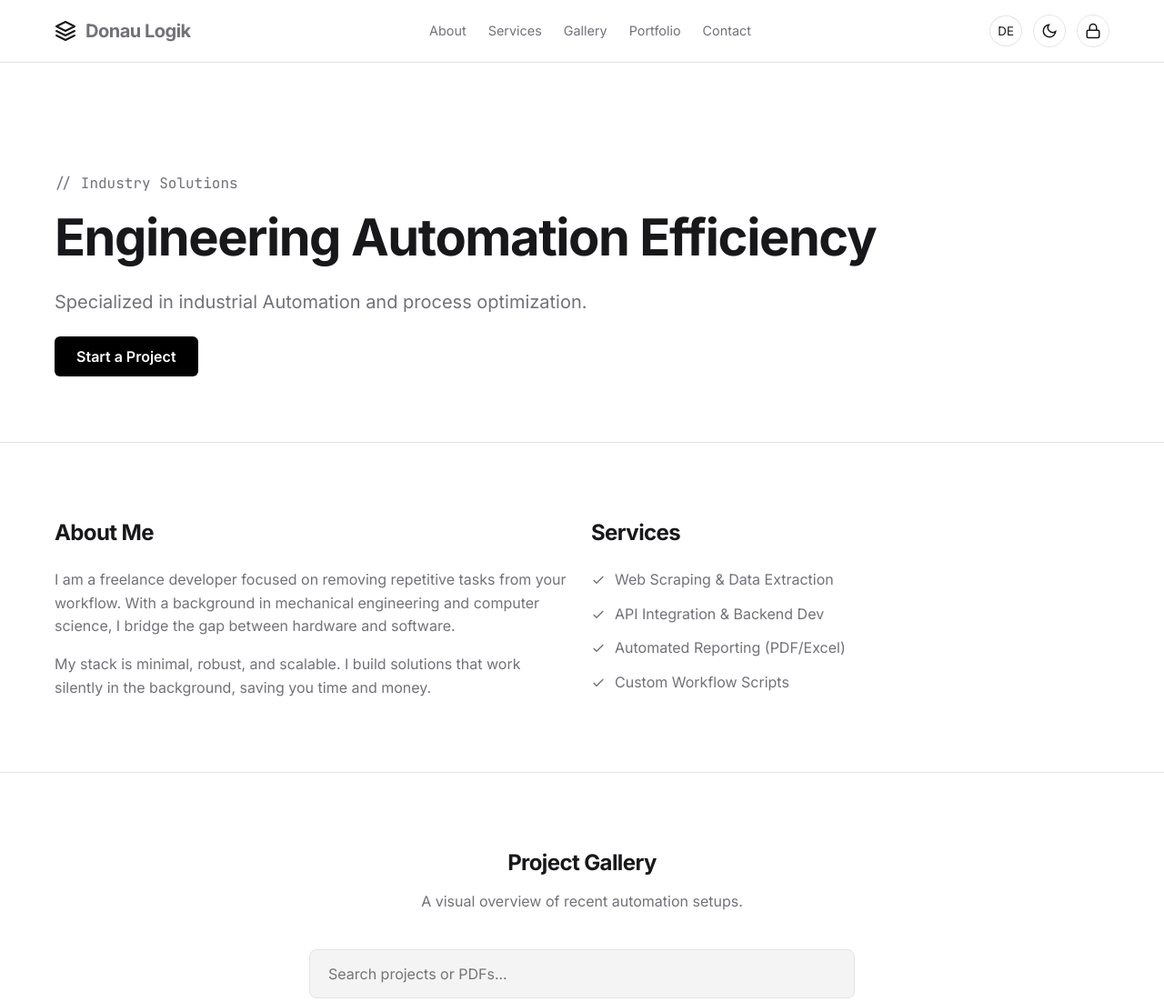
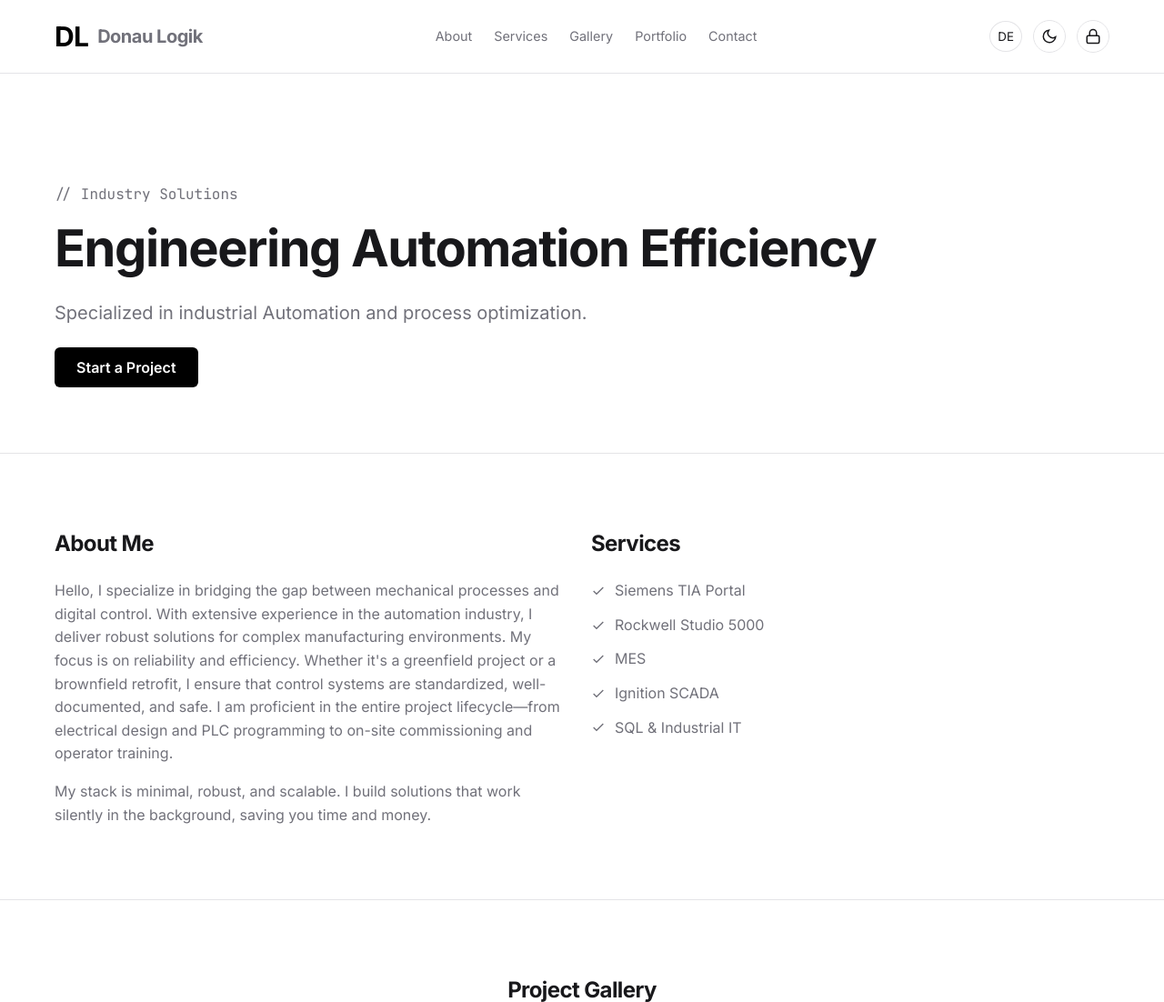
Before and after one commit to MedramyMH/adrean, a Flask app: page / in a window 1280 px wide. Shown: the top 1102 px of the page at 91% size. Run offline with Flask 3, Linux system fonts and the light colour scheme; data that the repository does not hold is empty; some libraries are stand-ins or nearby versions.

Commit message:
Enhance theme support and update content
Updated logo colors for light and dark themes, revised about section text, and modified services list. Added theme toggle functionality.

```diff
--- a/templates/index.html
+++ b/templates/index.html
@@ -87,6 +87,15 @@
 
         .logo { font-size: 1.25rem; display: flex; align-items: center; gap: 10px; }
         .logo span { color: var(--text-secondary); }
+
+        .logo-mark {
+            color: #000000; /* default for light theme */
+        }
+
+        [data-theme="dark"] .logo-mark {
+            color: #fff; /* white in dark mode */
+        }
+
 
         .nav-links { display: flex; gap: 24px; }
         .nav-links a { font-size: 0.9rem; font-weight: 500; color: var(--text-secondary); }
@@ -310,10 +319,13 @@
     <!-- NAV -->
     <nav>
         <div class="container nav-inner">
+
             <a href="#" class="logo">
-                <svg width="24" height="24" viewBox="0 0 24 24" fill="none" stroke="currentColor" stroke-width="2" stroke-linecap="round" stroke-linejoin="round"><path d="M12 2L2 7l10 5 10-5-10-5z"/><path d="M2 17l10 5 10-5"/><path d="M2 12l10 5 10-5"/></svg>
+                <h2 class="logo-mark">DL</h2>
                 <span>Donau Logik</span>
             </a>
+
+
 
             <div class="nav-links">
                 <a href="#about" data-i18n="nav_about">About</a>
@@ -354,8 +366,14 @@
                     <div>
                         <h2 style="margin-bottom: 20px;" data-i18n="about_title">About Me</h2>
                         <p style="color: var(--text-secondary); margin-bottom: 16px;" data-i18n="about_text_1">
-                            I am a freelance developer focused on removing repetitive tasks from your workflow.
-                            With a background in mechanical engineering and computer science, I bridge the gap between hardware and software.
+                            <!-- I am a freelance developer focused on removing repetitive tasks from your workflow.
+                            With a background in mechanical engineering and computer science, I bridge the gap between hardware and software. -->
+                             Hello, I specialize in bridging the gap between mechanical processes and digital control.
+                             With extensive experience in the automation industry, I deliver robust solutions for complex manufacturing environments.
+
+                            My focus is on reliability and efficiency. Whether it's a greenfield project or a brownfield retrofit, I ensure that
+                            control systems are standardized, well-documented, and safe. I am proficient in the entire project lifecycle—from
+                            electrical design and PLC programming to on-site commissioning and operator training.
                         </p>
                         <p style="color: var(--text-secondary);" data-i18n="about_text_2">
                             My stack is minimal, robust, and scalable. I build solutions that work silently in the background, saving you time and money.
@@ -364,10 +382,11 @@
                     <div>
                         <h2 style="margin-bottom: 20px;" data-i18n="services_title">Services</h2>
                         <ul style="color: var(--text-secondary); display: flex; flex-direction: column; gap: 12px;">
-                            <li class="flex"><svg width="16" height="16" viewBox="0 0 24 24" fill="none" stroke="currentColor" stroke-width="2"><polyline points="20 6 9 17 4 12"></polyline></svg> <span data-i18n="srv_1">Web Scraping & Data Extraction</span></li>
-                            <li class="flex"><svg width="16" height="16" viewBox="0 0 24 24" fill="none" stroke="currentColor" stroke-width="2"><polyline points="20 6 9 17 4 12"></polyline></svg> <span data-i18n="srv_2">API Integration & Backend Dev</span></li>
-                            <li class="flex"><svg width="16" height="16" viewBox="0 0 24 24" fill="none" stroke="currentColor" stroke-width="2"><polyline points="20 6 9 17 4 12"></polyline></svg> <span data-i18n="srv_3">Automated Reporting (PDF/Excel)</span></li>
-                            <li class="flex"><svg width="16" height="16" viewBox="0 0 24 24" fill="none" stroke="currentColor" stroke-width="2"><polyline points="20 6 9 17 4 12"></polyline></svg> <span data-i18n="srv_4">Custom Workflow Scripts</span></li>
+                            <li class="flex"><svg width="16" height="16" viewBox="0 0 24 24" fill="none" stroke="currentColor" stroke-width="2"><polyline points="20 6 9 17 4 12"></polyline></svg> <span data-i18n="srv_1">Siemens TIA Portal</span></li>
+                            <li class="flex"><svg width="16" height="16" viewBox="0 0 24 24" fill="none" stroke="currentColor" stroke-width="2"><polyline points="20 6 9 17 4 12"></polyline></svg> <span data-i18n="srv_2">Rockwell Studio 5000</span></li>
+                            <li class="flex"><svg width="16" height="16" viewBox="0 0 24 24" fill="none" stroke="currentColor" stroke-width="2"><polyline points="20 6 9 17 4 12"></polyline></svg> <span data-i18n="srv_3">MES</span></li>
+                            <li class="flex"><svg width="16" height="16" viewBox="0 0 24 24" fill="none" stroke="currentColor" stroke-width="2"><polyline points="20 6 9 17 4 12"></polyline></svg> <span data-i18n="srv_4">Ignition SCADA</span></li>
+                            <li class="flex"><svg width="16" height="16" viewBox="0 0 24 24" fill="none" stroke="currentColor" stroke-width="2"><polyline points="20 6 9 17 4 12"></polyline></svg> <span data-i18n="srv_5">SQL & Industrial IT</span></li>
                         </ul>
                     </div>
                 </div>
@@ -481,7 +500,7 @@
                 <input type="password" id="admin-pass" class="form-control" placeholder="admin123">
             </div>
             <button id="login-btn" class="btn-primary" style="width: 100%;">Login</button>
-            <p style="font-size: 0.8rem; color: var(--text-secondary); margin-top: 10px; text-align: center;">(Demo: admin / admin123)</p>
+            <!-- <p style="font-size: 0.8rem; color: var(--text-secondary); margin-top: 10px; text-align: center;">(Demo: admin / admin123)</p> -->
         </div>
     </div>
 
@@ -566,9 +585,9 @@
             en: {
                 nav_about: "About", nav_services: "Services", nav_gallery: "Gallery", nav_pdf: "Portfolio", nav_contact: "Contact",
                 hero_title: "Engineering Automation Efficiency", hero_subtitle: "Specialized in industrial Automation and process optimization.",
-                hero_cta: "Start a Project", about_title: "About Me", about_text_1: "I am a freelance developer focused on removing repetitive tasks from your workflow. With a background in mechanical engineering and computer science, I bridge the gap between hardware and software.",
+                hero_cta: "Start a Project", about_title: "About Me", about_text_1: " Hello, I specialize in bridging the gap between mechanical processes and digital control. With extensive experience in the automation industry, I deliver robust solutions for complex manufacturing environments. My focus is on reliability and efficiency. Whether it's a greenfield project or a brownfield retrofit, I ensure that control systems are standardized, well-documented, and safe. I am proficient in the entire project lifecycle—from electrical design and PLC programming to on-site commissioning and operator training.",
                 about_text_2: "My stack is minimal, robust, and scalable. I build solutions that work silently in the background, saving you time and money.",
-                services_title: "Services", srv_1: "Web Scraping & Data Extraction", srv_2: "API Integration & Backend Dev", srv_3: "Automated Reporting (PDF/Excel)", srv_4: "Custom Workflow Scripts",
+                services_title: "Services", srv_1: "Siemens TIA Portal", srv_2: "Rockwell Studio 5000", srv_3: "MES", srv_4: "Ignition SCADA", srv_5:"SQL & Industrial IT",
                 gallery_title: "Project Gallery", gallery_subtitle: "A visual overview of recent automation setups.", search_placeholder: "Search projects or PDFs...",
                 pdf_title: "Documentation & Portfolio", pdf_subtitle: "Download detailed case studies and technical documentation.",
                 contact_title: "Get In Touch", contact_protect: "Click to reveal contact details", contact_avail: "Available for freelance projects.",
@@ -697,13 +716,24 @@
 
         /* --- CORE FUNCTIONS --- */
 
+
         function applyTheme() {
             document.body.setAttribute('data-theme', state.theme);
-            const icon = state.theme === 'dark' ? '#sun-icon' : '#moon-icon';
-            document.querySelector('#theme-toggle svg').classList.add('hidden');
-            document.querySelector(icon).classList.remove('hidden');
+
+            const moon = document.getElementById('moon-icon');
+            const sun = document.getElementById('sun-icon');
+
+            if (state.theme === 'dark') {
+                moon.classList.add('hidden');
+                sun.classList.remove('hidden');
+            } else {
+                sun.classList.add('hidden');
+                moon.classList.remove('hidden');
+            }
+
             localStorage.setItem('theme', state.theme);
         }
+
 
         function renderContent() {
             const t = translations[state.lang];
```
